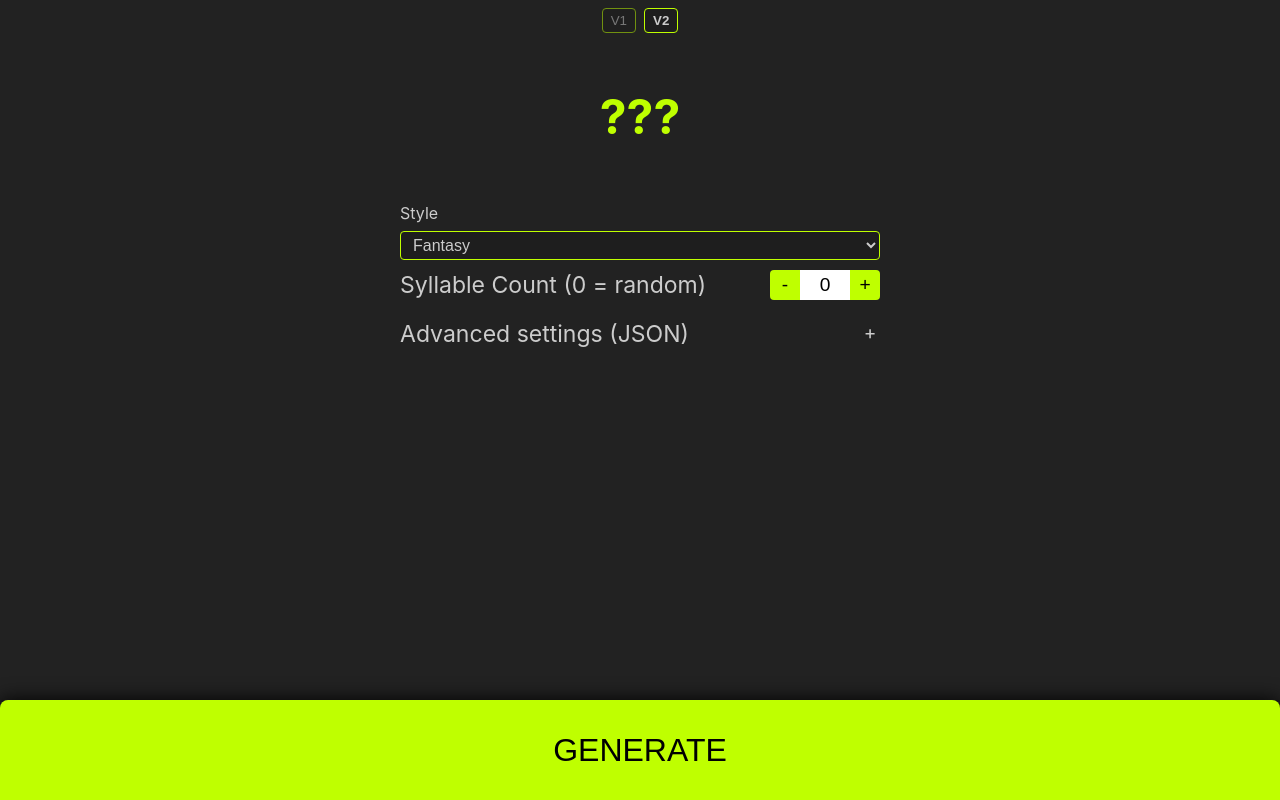
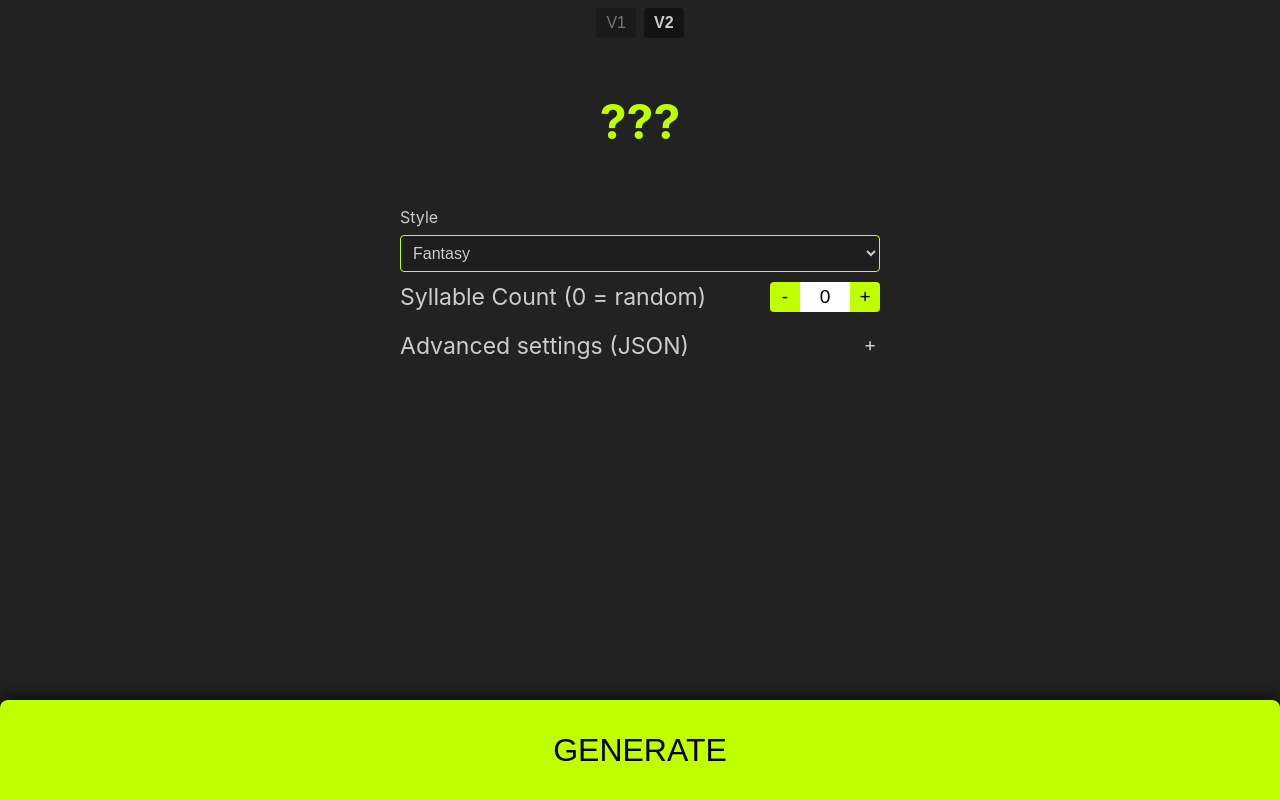
Before and after one commit to 3damp/random-name-generator, a React (Vite) app: page / in a window 1280 px wide. Built offline with nearby package versions, Linux system fonts and the light colour scheme.

Commit message:
change styling

```diff
--- a/src/App.css
+++ b/src/App.css
@@ -6,3 +6,10 @@
   height: 100%;
   width: 100%;
 }
+
+.version-toggle-button {
+  /* margin: 0 10px; */
+  padding: 4px 10px;
+  font-size: 16px;
+  cursor: pointer;
+}
--- a/src/App.tsx
+++ b/src/App.tsx
@@ -6,21 +6,49 @@ import NameGeneratorV2 from "./NameGeneratorV2"
 function App() {
     const [useV2, setUseV2] = useState(true)
 
+    const getButtonStyle = (isActive: boolean) => ({
+        fontWeight: isActive ? "bold" : "normal",
+        opacity: isActive ? 1 : 0.5,
+        border: "none",
+        borderRadius: 4,
+        padding: "6px 10px",
+        background: "var(--background-color, #131313)",
+        color: "inherit",
+    })
+
     return (
-        <div style={{ width: "100%", height: "100%", display: "flex", flexDirection: "column" }}>
-            <div style={{ display: "flex", justifyContent: "center", padding: "8px", gap: "8px", flexShrink: 0 }}>
+        <div
+            style={{
+                width: "100%",
+                height: "100%",
+                display: "flex",
+                flexDirection: "column",
+            }}
+        >
+            <div
+                style={{
+                    display: "flex",
+                    justifyContent: "center",
+                    padding: "8px",
+                    gap: "8px",
+                    flexShrink: 0,
+                }}
+            >
                 <button
+                    className="version-toggle-button"
                     onClick={() => setUseV2(false)}
-                    style={{ fontWeight: useV2 ? "normal" : "bold", opacity: useV2 ? 0.5 : 1, border: "1px solid var(--accent-color-1)", borderRadius: 4, padding: "4px 8px", background: "var(--background-color, #1e1e1e)", color: "inherit" }}
+                    style={getButtonStyle(!useV2)}
                 >
                     V1
                 </button>
                 <button
+                    className="version-toggle-button"
                     onClick={() => setUseV2(true)}
-                    style={{ fontWeight: useV2 ? "bold" : "normal", opacity: useV2 ? 1 : 0.5, border: "1px solid var(--accent-color-1)", borderRadius: 4, padding: "4px 8px", background: "var(--background-color, #1e1e1e)", color: "inherit" }}
+                    style={getButtonStyle(useV2)}
                 >
                     V2
                 </button>
+
             </div>
             <div style={{ flex: 1, minHeight: 0 }}>
                 {useV2 ? <NameGeneratorV2 /> : <NameGenerator />}
--- a/src/NameGeneratorV2.tsx
+++ b/src/NameGeneratorV2.tsx
@@ -60,7 +60,7 @@ const NameGeneratorV2: React.FC = () => {
                                 onChange={(e) => setStyleName(e.target.value)}
                                 style={{
                                     fontSize: "1em",
-                                    padding: "4px 8px",
+                                    padding: "8px",
                                     borderRadius: 4,
                                     border: "1px solid var(--accent-color-1)",
                                     background: "var(--background-color, #1e1e1e)",
```
